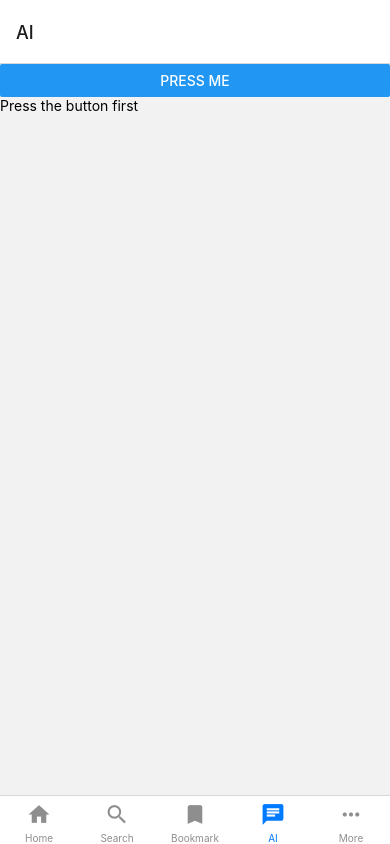
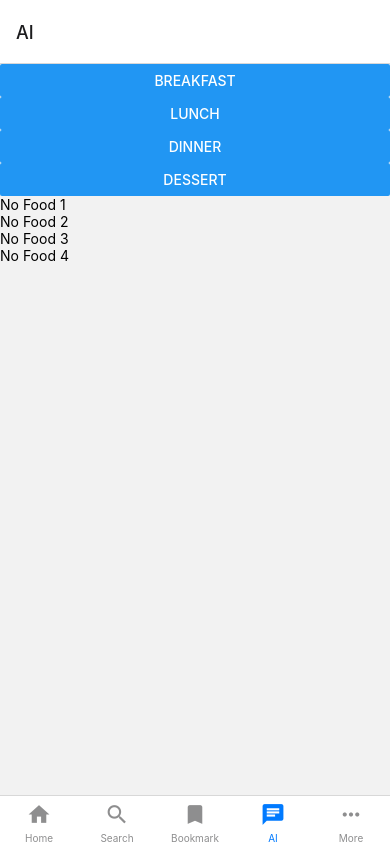
Before and after one commit to subeom7/recipe-realm, a React Native app: screen /AI in a window 390 px wide. Built offline with nearby package versions, Linux system fonts and the light colour scheme; no server answers.

Commit message:
Improved AI functionality

```diff
--- a/src/screens/AIScreen.js
+++ b/src/screens/AIScreen.js
@@ -3,68 +3,239 @@ import React, { useState, useEffect } from 'react';
 import 'react-native-url-polyfill/auto';
 import { Configuration, OpenAIApi } from "openai";
 const configuration = new Configuration({
-    apiKey: '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',
+    apiKey: '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',
 });
 const openai = new OpenAIApi(configuration);
 
-function AIScreen() {
-    const [randomMeal, setRandomMeal] = useState("");
-    const [randomMealImage, setRandomMealImage] = useState("");
-    const delay = ms => new Promise(res => setTimeout(res, ms));
+const AIScreen = () => {
+    const [randomMeal1, setRandomMeal1] = useState("");
+    const [randomMeal1Image, setRandomMeal1Image] = useState("");
 
-    async function callOpenAIGetFood() {
-        console.log("Calling the OpenAI API")
+    const [randomMeal2, setRandomMeal2] = useState("");
+    const [randomMeal2Image, setRandomMeal2Image] = useState("");
 
-        await openai.createCompletion({
+    const [randomMeal3, setRandomMeal3] = useState("");
+    const [randomMeal3Image, setRandomMeal3Image] = useState("");
+
+    const [randomMeal4, setRandomMeal4] = useState("");
+    const [randomMeal4Image, setRandomMeal4Image] = useState("");
+
+    async function callOpenAIGetFood(type) {
+        let prompt = "Suggest a random " + type + " I will eat in the format of:\nFood: foodname"
+        console.log(prompt);
+
+        if (type) {
+            await openai
+                .createCompletion({
                     model: "text-davinci-003",
-            prompt: "Suggest a random food I will eat in the format of:\nFood:",
+                    prompt: prompt,
                     temperature: 1,
                     max_tokens: 100,
                     top_p: 1.0,
-            frequency_penalty: 0.0,
+                    frequency_penalty: 1.0,
                     presence_penalty: 0.0,
-        }).then((data) => {
-            setRandomMeal(data.data.choices[0].text);
-            callOpenAIGetImage(data.data.choices[0].text.substring(8))
+                })
+                .then((data) => {
+                    setRandomMeal1(data.data.choices[0].text);
+                    callOpenAIGetImage(data.data.choices[0].text.substring(8), 1);
+                });
+
+            setTimeout(() => {
+                console.log("One second has passed!");
+            }, 1000);
+
+            await openai
+                .createCompletion({
+                    model: "text-davinci-003",
+                    prompt: prompt,
+                    temperature: 1,
+                    max_tokens: 100,
+                    top_p: 1.0,
+                    frequency_penalty: 1.0,
+                    presence_penalty: 0.0,
+                })
+                .then((data) => {
+                    setRandomMeal2(data.data.choices[0].text);
+                    callOpenAIGetImage(data.data.choices[0].text.substring(8), 2);
+                });
+
+            setTimeout(() => {
+                console.log("One second has passed!");
+            }, 1000);
+
+            await openai
+                .createCompletion({
+                    model: "text-davinci-003",
+                    prompt: prompt,
+                    temperature: 1,
+                    max_tokens: 100,
+                    top_p: 1.0,
+                    frequency_penalty: 1.0,
+                    presence_penalty: 0.0,
+                })
+                .then((data) => {
+                    setRandomMeal3(data.data.choices[0].text);
+                    callOpenAIGetImage(data.data.choices[0].text.substring(8), 3);
+                });
+
+            setTimeout(() => {
+                console.log("One second has passed!");
+            }, 1000);
+
+            await openai
+                .createCompletion({
+                    model: "text-davinci-003",
+                    prompt: prompt,
+                    temperature: 1,
+                    max_tokens: 100,
+                    top_p: 1.0,
+                    frequency_penalty: 1.0,
+                    presence_penalty: 0.0,
+                })
+                .then((data) => {
+                    setRandomMeal4(data.data.choices[0].text);
+                    callOpenAIGetImage(data.data.choices[0].text.substring(8), 4);
+                });
+        }
+    }
+
+    async function callOpenAIGetImage(foodName, number) {
+        await openai
+            .createImage({
+                prompt: foodName,
+                n: 1,
+                size: "1024x1024",
+            })
+            .then((data) => {
+                switch (number) {
+                    case 1:
+                        setRandomMeal1Image(data.data.data[0].url);
+                    case 2:
+                        setRandomMeal2Image(data.data.data[0].url);
+                    case 3:
+                        setRandomMeal3Image(data.data.data[0].url);
+                    case 4:
+                        setRandomMeal4Image(data.data.data[0].url);
+                }
             });
     }
 
-    async function callOpenAIGetImage(foodName) {
-        await openai.createImage({
-            prompt: foodName,
-            n: 1,
-            size: "1024x1024",
-        }).then((data) => {
-            setRandomMealImage(data.data.data[0].url)
-        });
+    const renderText1 = () => {
+        if (randomMeal1 !== "") {
+            return <Text>{randomMeal1}</Text>;
+        } else {
+            return <Text>No Food 1</Text>;
         }
+    };
 
-    const renderText = () => {
-        if (randomMeal !== "") {
-            return <Text>Meal is {randomMeal}</Text>
+    const renderText2 = () => {
+        if (randomMeal2 !== "") {
+            return <Text>{randomMeal2}</Text>;
+        } else {
+            return <Text>No Food 2</Text>;
         }
-        else {
-            return <Text>Press the button first</Text>
+    };
+
+    const renderText3 = () => {
+        if (randomMeal3 !== "") {
+            return <Text>{randomMeal3}</Text>;
+        } else {
+            return <Text>No Food 3</Text>;
         }
+    };
+
+    const renderText4 = () => {
+        if (randomMeal4 !== "") {
+            return <Text>{randomMeal4}</Text>;
+        } else {
+            return <Text>No Food 4</Text>;
         }
+    };
 
-    const renderImage = () => {
-        if (randomMealImage !== "") {
-            return <Image
-                style={{width: '100%', height: 200,resizeMode : 'stretch' }}
-                source={{uri: randomMealImage}}
+    const renderImage1 = () => {
+        if (randomMeal1Image !== "") {
+            return (
+                <Image
+                    style={{
+                        width: 100,
+                        height: 100,
+                    }}
+                    source={{ uri: randomMeal1Image }}
                 />
+            );
         }
+    };
+
+    const renderImage2 = () => {
+        if (randomMeal2Image !== "") {
+            return (
+                <Image
+                    style={{
+                        width: 100,
+                        height: 100,
+                    }}
+                    source={{ uri: randomMeal2Image }}
+                />
+            );
         }
+    };
+
+    const renderImage3 = () => {
+        if (randomMeal3Image !== "") {
+            return (
+                <Image
+                    style={{
+                        width: 100,
+                        height: 100,
+                    }}
+                    source={{ uri: randomMeal3Image }}
+                />
+            );
+        }
+    };
+
+    const renderImage4 = () => {
+        if (randomMeal4Image !== "") {
+            return (
+                <Image
+                    style={{
+                        width: 100,
+                        height: 100,
+                    }}
+                    source={{ uri: randomMeal4Image }}
+                />
+            );
+        }
+    };
 
     return (
         <View>
-            <Button onPress={callOpenAIGetFood} title="Press Me"></Button>
-            {renderText()}
-            {renderImage()}
+            <Button
+                onPress={() => callOpenAIGetFood("Breakfast")}
+                title="Breakfast"
+            ></Button>
+            <Button
+                onPress={() => callOpenAIGetFood("Lunch")}
+                title="Lunch"
+            ></Button>
+            <Button
+                onPress={() => callOpenAIGetFood("Dinner")}
+                title="Dinner"
+            ></Button>
+            <Button
+                onPress={() => callOpenAIGetFood("Dessert")}
+                title="Dessert"
+            ></Button>
+            {renderText1()}
+            {renderImage1()}
+            {renderText2()}
+            {renderImage2()}
+            {renderText3()}
+            {renderImage3()}
+            {renderText4()}
+            {renderImage4()}
         </View>
     );
-}
-
+};
 
 export default AIScreen;
```
Lines whose indentation alone changed are shown as unchanged.
